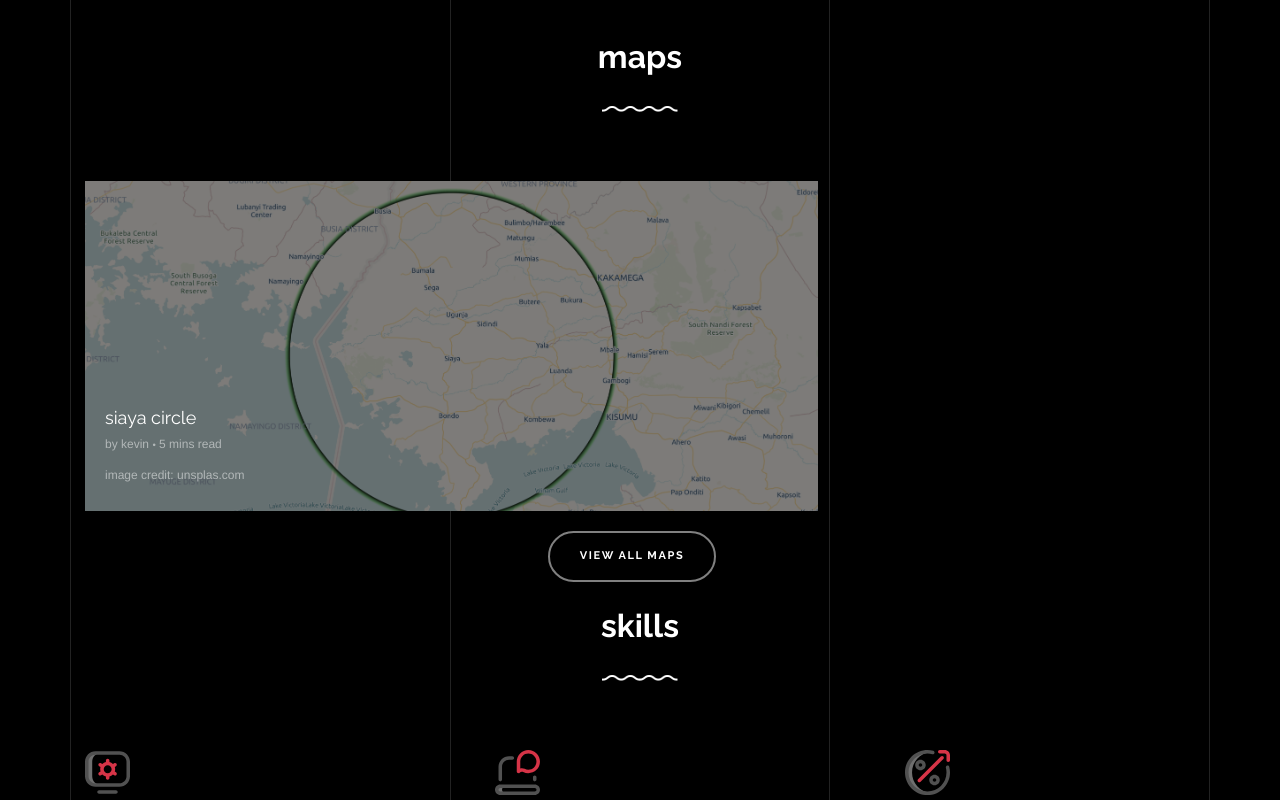
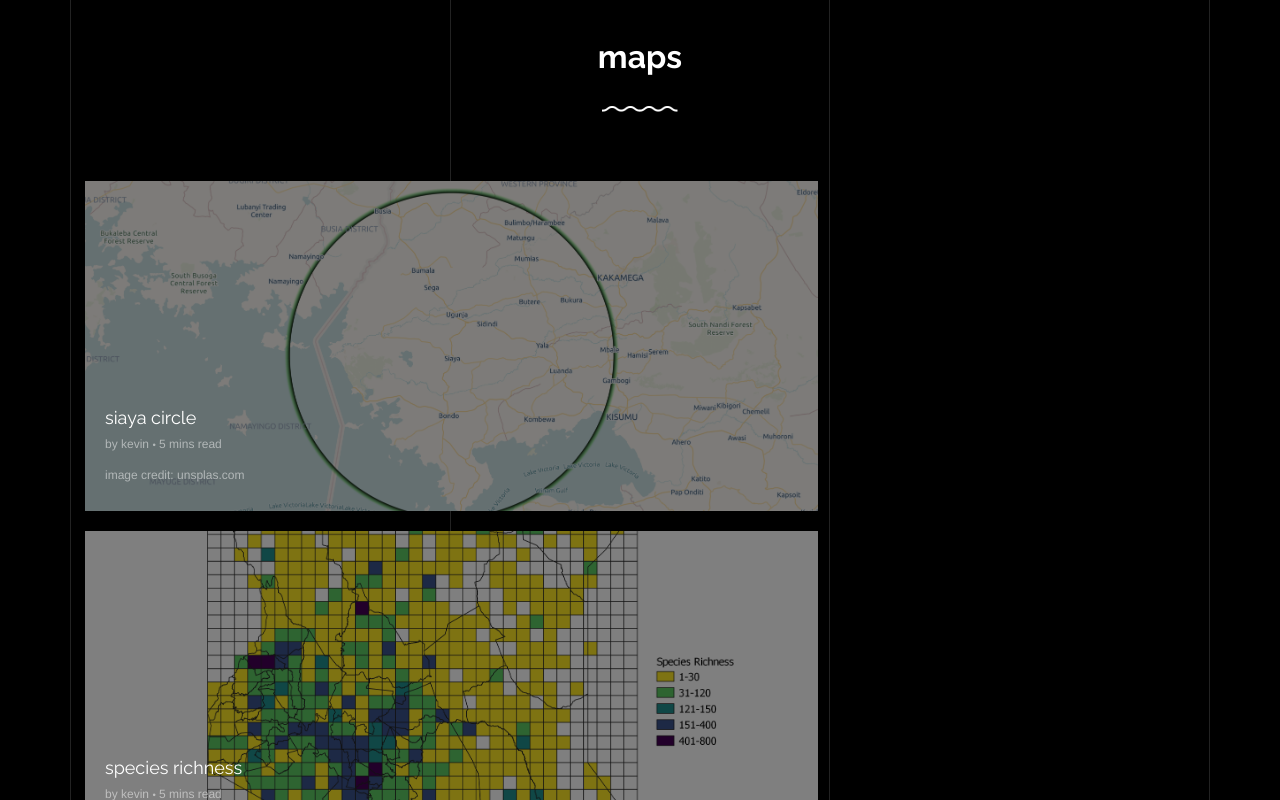
Before and after one commit to odhiambokevin/portfolio, a React (Create React App) app in the folder frontend/: page / in a window 1280 px wide. Shown: the part 2000-2800 px from the top of the page. Built offline with nearby package versions, Linux system fonts and the light colour scheme.

Commit message:
feat: add  plant species richness map

```diff
--- a/frontend/src/data/mapData.js
+++ b/frontend/src/data/mapData.js
@@ -11,5 +11,17 @@ export const maps = [
         image:"siaya.png",
         date: "January 2 2024"
     },
+    {
+        id:2,
+        title:"species richness",
+        subtitle:"plant species richness in kenya",
+        slug: "species",
+        author:"kevin",
+        time:"5",
+        size: "big",
+        credit:"data from: museum.or.ke",
+        image:"richness.png",
+        date: "July 31 2025"
+    },
 
     ]
```
Also changed, not shown: frontend/public/assets/images/map/richness.png (added).
